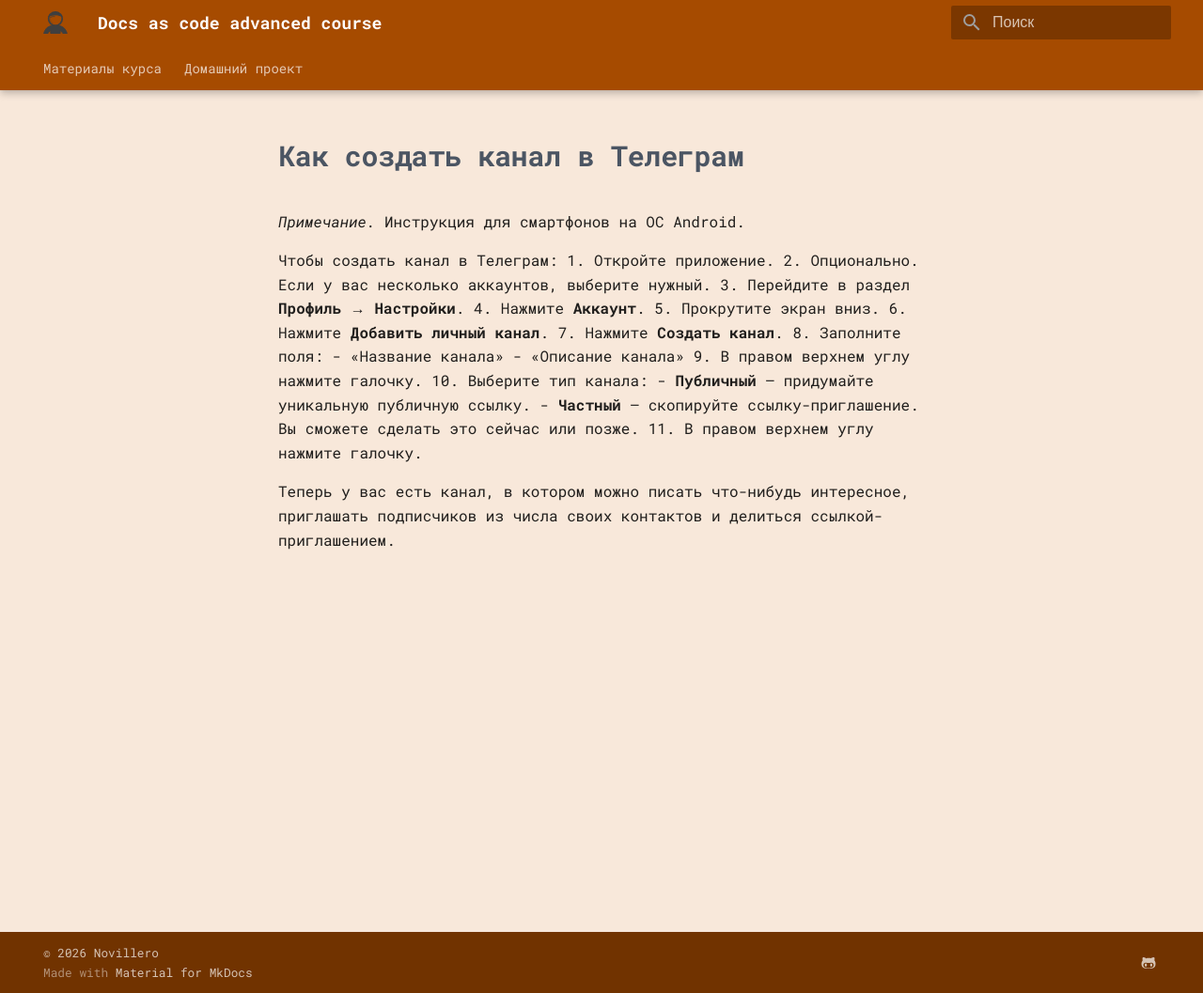
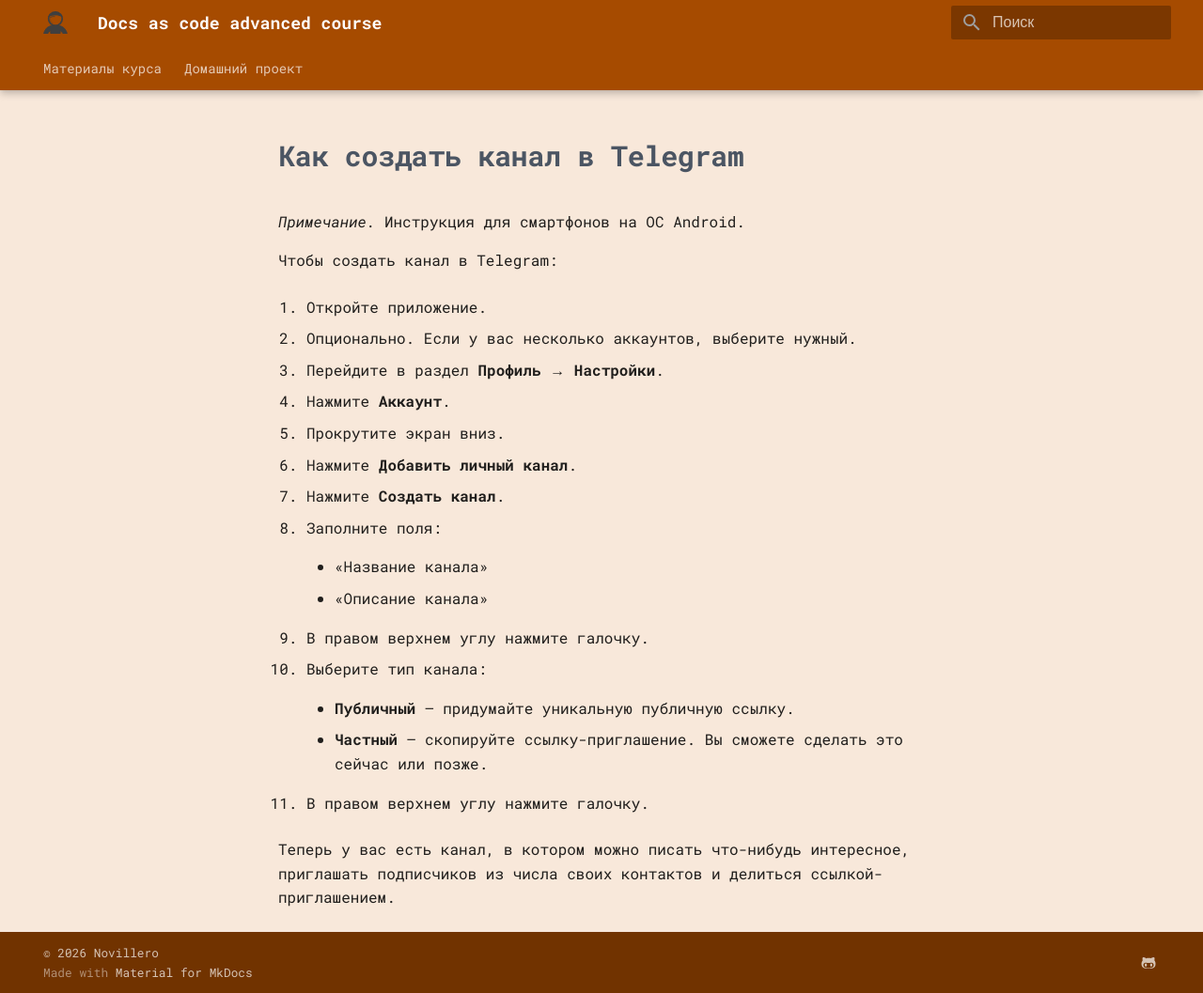
Before and after one commit to novillero/dac-adv-2, an MkDocs documentation site: the page built from docs/instructions/shan-tee-instruction.md, in a window 1280 px wide and 1057 px high. Shown: the whole window at 94% size. Built offline with MkDocs 1.6.1 and Material for MkDocs 9.7.7, drawn with Linux system fonts in a browser that asks for light colours; some web fonts are replaced.

Commit message:
отступы и написание

```diff
--- a/docs/instructions/shan-tee-instruction.md
+++ b/docs/instructions/shan-tee-instruction.md
@@ -1,22 +1,37 @@
-# Как создать канал в Телеграм
+# Как создать канал в Telegram
 
 *Примечание.* Инструкция для смартфонов на ОС Android.
 
-Чтобы создать канал в Телеграм:
+Чтобы создать канал в Telegram:
+
 1. Откройте приложение.
-2. Опционально. Если у вас несколько аккаунтов, выберите нужный.
-3. Перейдите в раздел **Профиль** → **Настройки**.
-4. Нажмите **Аккаунт**.
-5. Прокрутите экран вниз.
-6. Нажмите **Добавить личный канал**.
-7. Нажмите **Создать канал**.
-8. Заполните поля:
+
+3. Опционально. Если у вас несколько аккаунтов, выберите нужный.
+
+5. Перейдите в раздел **Профиль** → **Настройки**.
+
+7. Нажмите **Аккаунт**.
+
+9. Прокрутите экран вниз.
+
+11. Нажмите **Добавить личный канал**.
+
+13. Нажмите **Создать канал**.
+
+15. Заполните поля:
+
     - «Название канала»
+
     - «Описание канала»
-9. В правом верхнем углу нажмите галочку.
-10. Выберите тип канала:
+
+17. В правом верхнем углу нажмите галочку.
+
+19. Выберите тип канала:
+
     - **Публичный** — придумайте уникальную публичную ссылку.
+
     - **Частный** — скопируйте ссылку-приглашение. Вы сможете сделать это сейчас или позже.
-11. В правом верхнем углу нажмите галочку.
+
+21. В правом верхнем углу нажмите галочку.
 
 Теперь у вас есть канал, в котором можно писать что-нибудь интересное, приглашать подписчиков из числа своих контактов и делиться ссылкой-приглашением.
```
